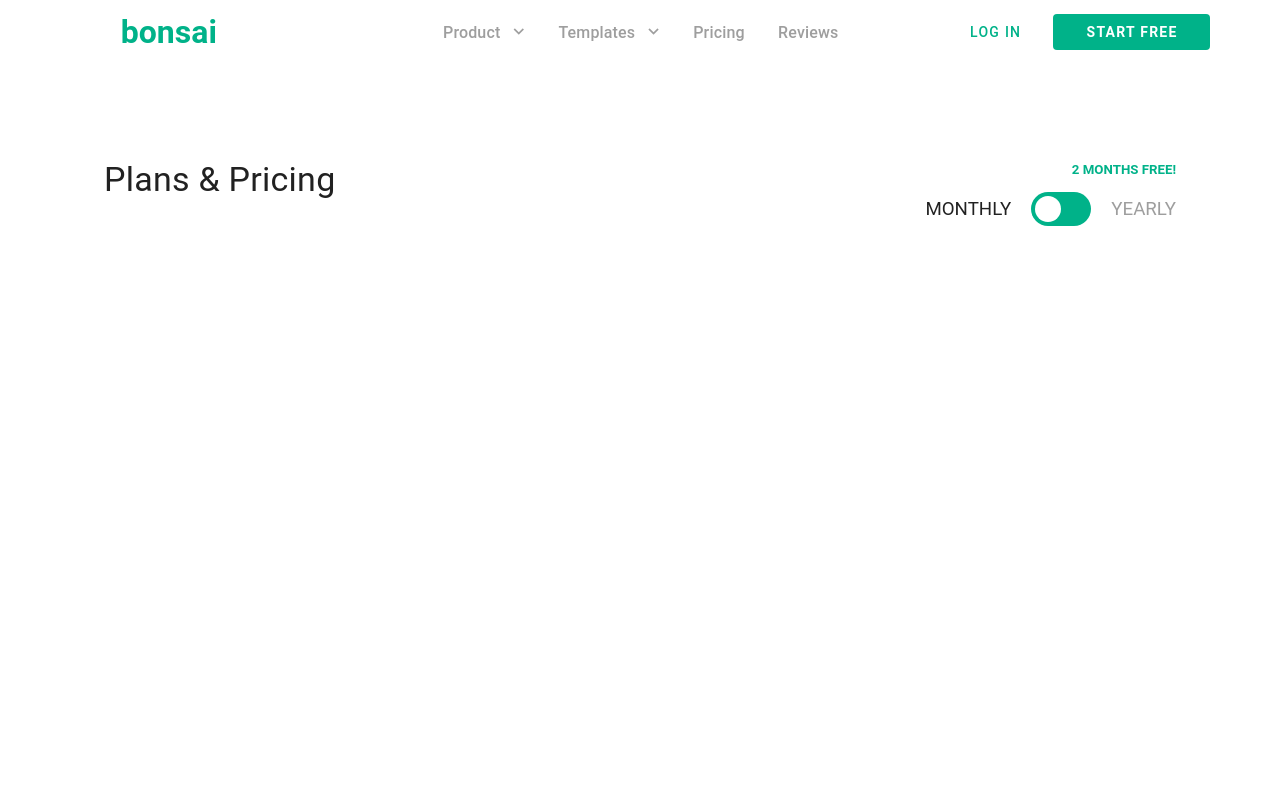
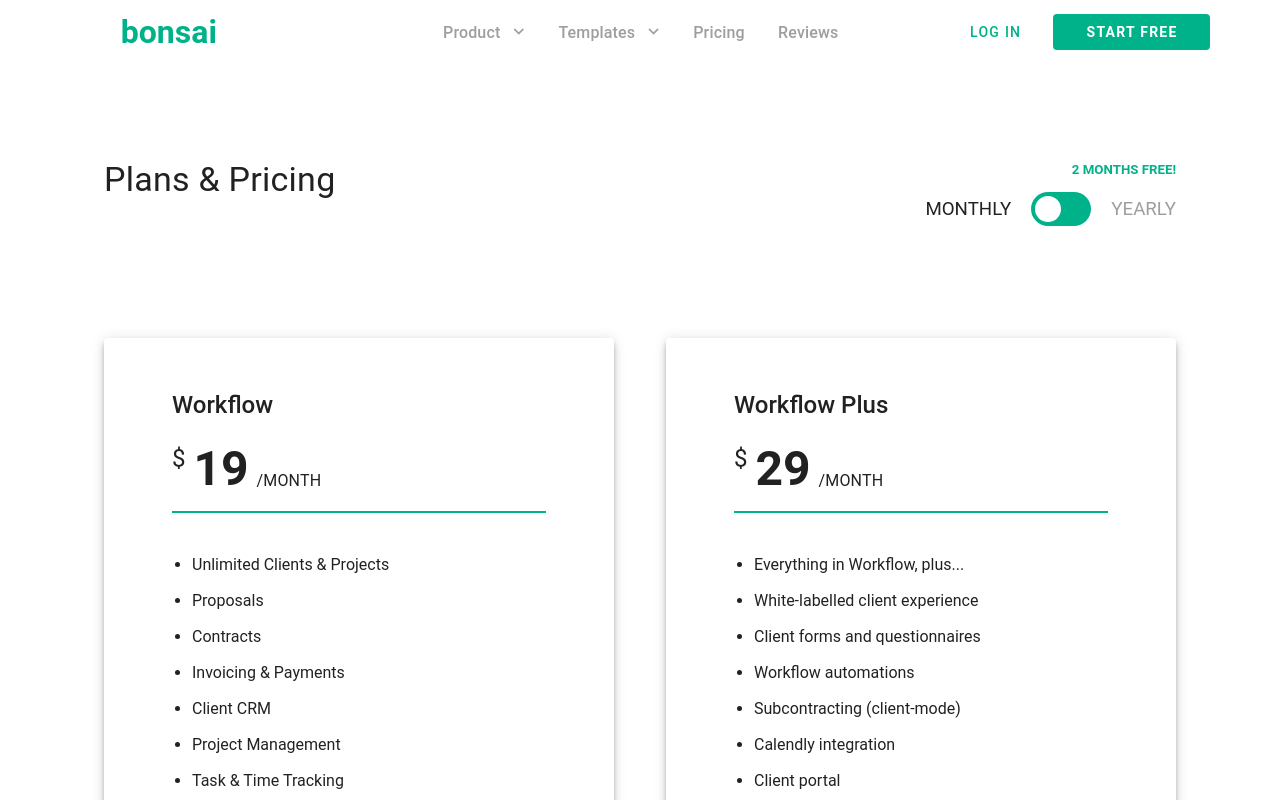
Before and after one commit to FabricioEllerSL/bonsai-pricing-page, a Vue app in the folder front-end/: page / in a window 1280 px wide. Shown: the top 800 px of the page. Built offline with nearby package versions, Linux system fonts and the light colour scheme.

Commit message:
feat: plans and pricing cards

```diff
--- a/front-end/src/components/Bonsai.vue
+++ b/front-end/src/components/Bonsai.vue
@@ -76,7 +76,63 @@
       </v-row>
     </v-container>
   </v-container>
+
+  <!-- PLANS ANS PRICING CARDS -->
+
+  <v-container class="mt-16 px-16">
+    <v-row>
+      <v-col>
+        <v-card class="pa-10 elevation-5 px-13" width="510">
+          <v-card-title class="text-h5">Workflow</v-card-title>
+          <div class="d-flex mx-4 my-3">
+            <p class="text-h5">$</p>
+            <p class="text-h3 d-flex align-end ml-2 font-weight-bold">19 <h6 class="text-subtitle-1 ml-2">/MONTH</h6></p>
+          </div>
+          <p class="bg-primary mx-4 mt-4 mb-10 divider-custom"></p>
+          <ul class="mx-9">
+            <li class="my-3">Unlimited Clients & Projects</li>
+            <li class="my-3">Proposals</li>
+            <li class="my-3">Contracts</li>
+            <li class="my-3">Invoicing & Payments</li>
+            <li class="my-3">Client CRM</li>
+            <li class="my-3">Project Management</li>
+            <li class="my-3">Task & Time Tracking</li>
+            <li class="my-3">IOS, Android, Chrome & Mac Apps</li>
+          </ul>
+          <v-btn class="bg-primary w-100 py-8 d-flex align-center mt-12 mb-4">START FREE</v-btn>
+        </v-card>
+      </v-col>
+      <v-col class="d-flex justify-end">
+        <v-card class="pa-10 elevation-5 px-13" width="510">
+          <v-card-title class="text-h5">Workflow Plus</v-card-title>
+          <div class="d-flex mx-4 my-3">
+            <p class="text-h5">$</p>
+            <p class="text-h3 d-flex align-end ml-2 font-weight-bold">29 <h6 class="text-subtitle-1 ml-2">/MONTH</h6></p>
+          </div>
+          <p class="bg-primary mx-4 mt-4 mb-10 divider-custom"></p>
+          <ul class="mx-9">
+            <li class="my-3">Everything in Workflow, plus...</li>
+            <li class="my-3">White-labelled client experience</li>
+            <li class="my-3">Client forms and questionnaires</li>
+            <li class="my-3">Workflow automations</li>
+            <li class="my-3">Subcontracting (client-mode)</li>
+            <li class="my-3">Calendly integration</li>
+            <li class="my-3">Client portal</li>
+            <li class="my-3">Priority support</li>
+          </ul>
+          <v-btn class="bg-primary w-100 py-8 d-flex align-center mt-12 mb-4">START FREE</v-btn>
+        </v-card>
+      </v-col>
+    </v-row>
+  </v-container>
+
+
+
+
+
+
 </template>
+
 
 <style>
 .log-in-btn{
@@ -150,4 +206,8 @@ input:checked + .slider:before {
 .slider.round:before {
   border-radius: 50%;
 }
+
+.divider-custom{
+  height: 2px;
+}
 </style>
```
